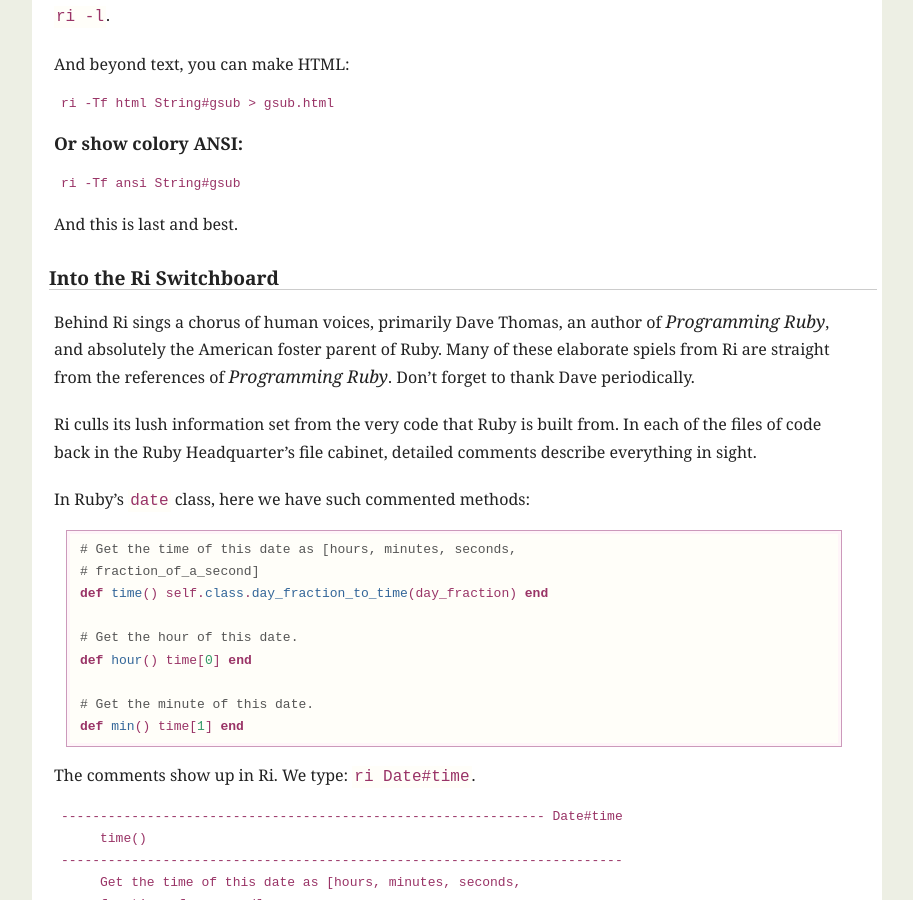
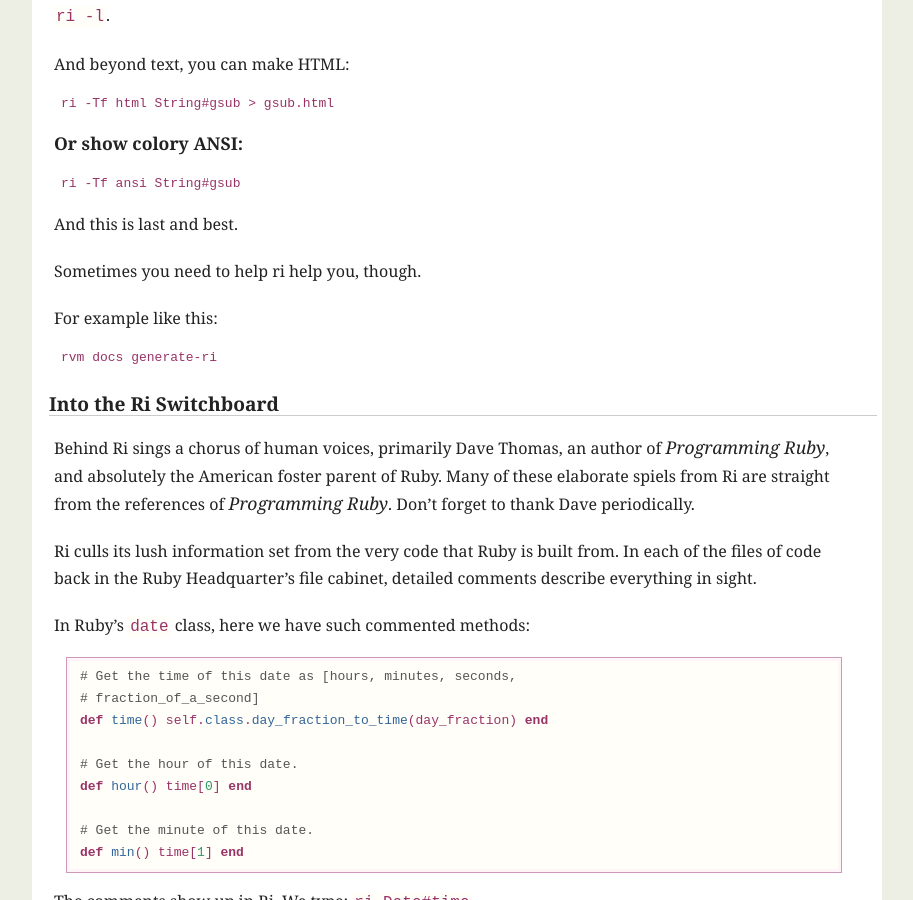
Before and after one commit to mislav/poignant-guide, a Jekyll site: the page built from book/expansion-pak-1.md, in a window 1280 px wide and 900 px high, scrolled down 8121 px. Shown: the whole window, without its empty margins (183-1096 px from the left). Built offline with Jekyll 4.4.1, drawn with Linux system fonts in a browser that asks for light colours.

```diff
--- a/book/expansion-pak-1.md
+++ b/book/expansion-pak-1.md
@@ -278,6 +278,12 @@ And beyond text, you can make <span class="caps">HTML</span>:
 
 And this is last and best.
 
+Sometimes you need to help ri help you, though.
+
+For example like this:
+
+    rvm docs generate-ri
+
 ### Into the Ri Switchboard
 
 Behind Ri sings a chorus of human voices, primarily Dave Thomas, an author of
```
